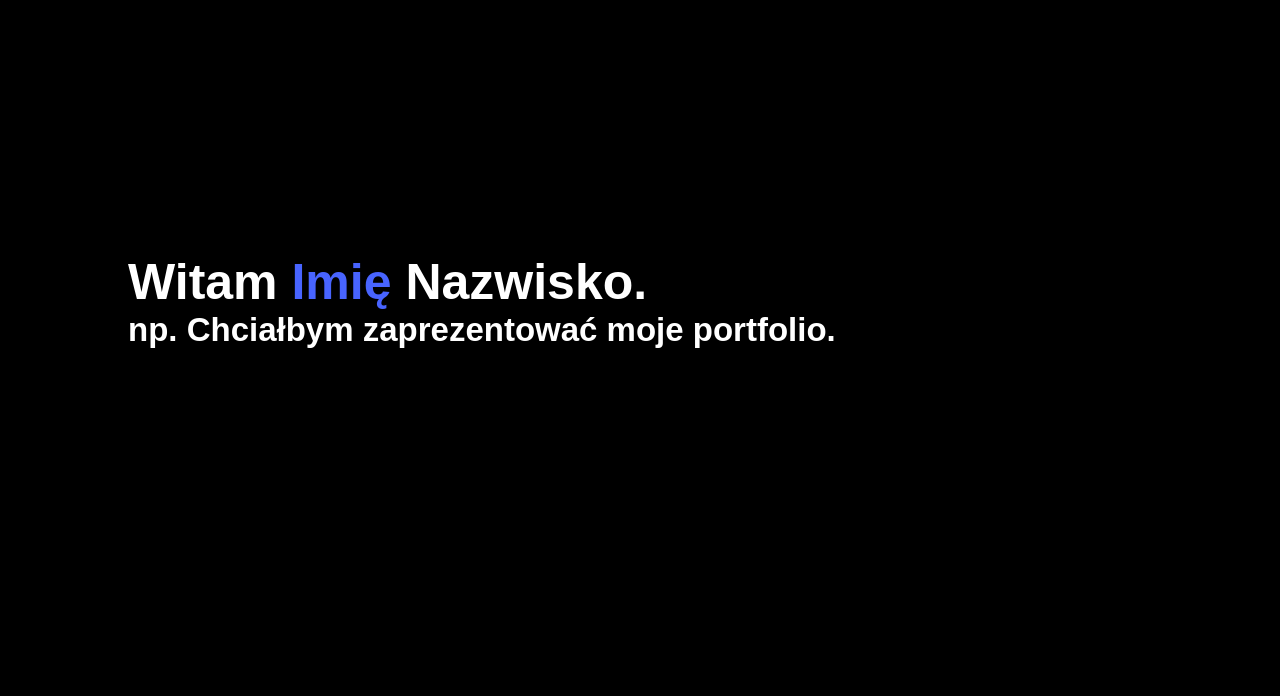
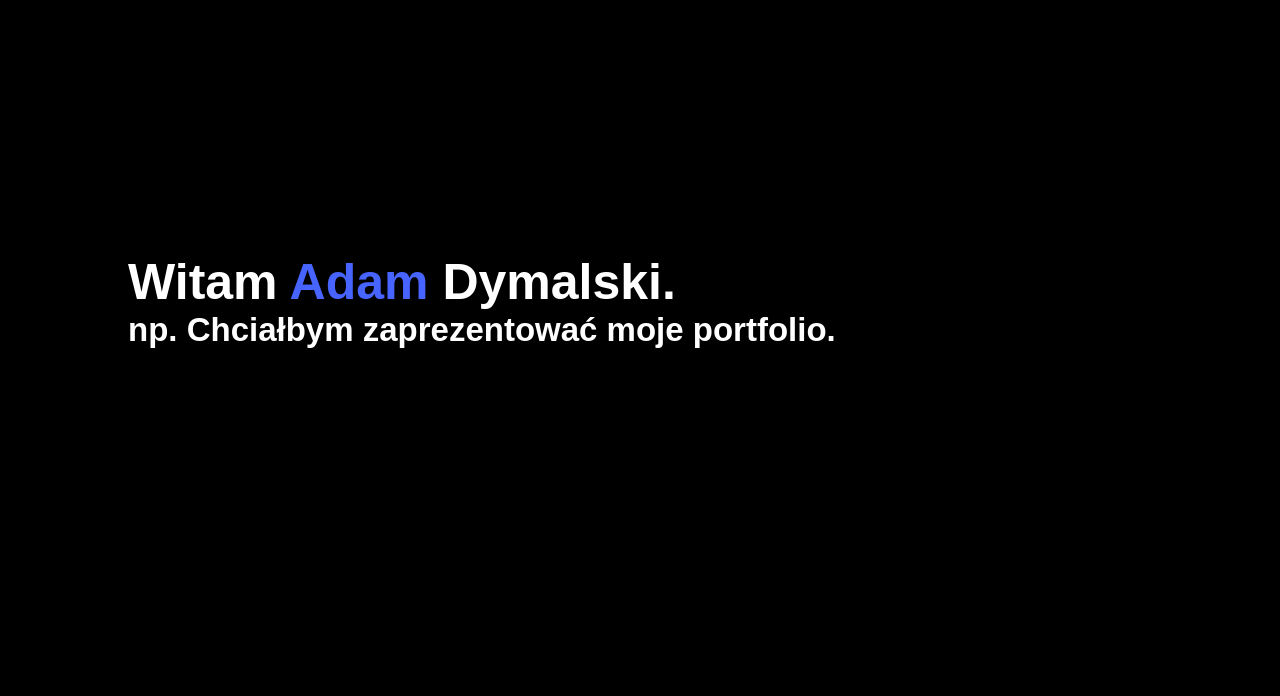
Before and after one commit to 193991student/MP_MyWeb_AD, a plain HTML site: page index.html in a window 1280 px wide. Shown: the part 104-800 px from the top of the page. Drawn offline with Linux system fonts and the light colour scheme; files whose address does not match are found by name.

Commit message:
Update index.html

```diff
--- a/index.html
+++ b/index.html
@@ -28,7 +28,7 @@
             </div>
         </nav>
         <div class="header-text">
-            <h1 class="slide-left">Witam <span>Imię</span> Nazwisko.</h1> <!--miejsce na przedstawienie swojej osoby-->
+            <h1 class="slide-left">Witam <span>Adam</span> Dymalski.</h1> <!--miejsce na przedstawienie swojej osoby-->
             <p class="slide-left">np. Chciałbym zaprezentować moje portfolio.</p> <!--krótki opis czego dotyczy strona-->
         </div>
     </div>
```
